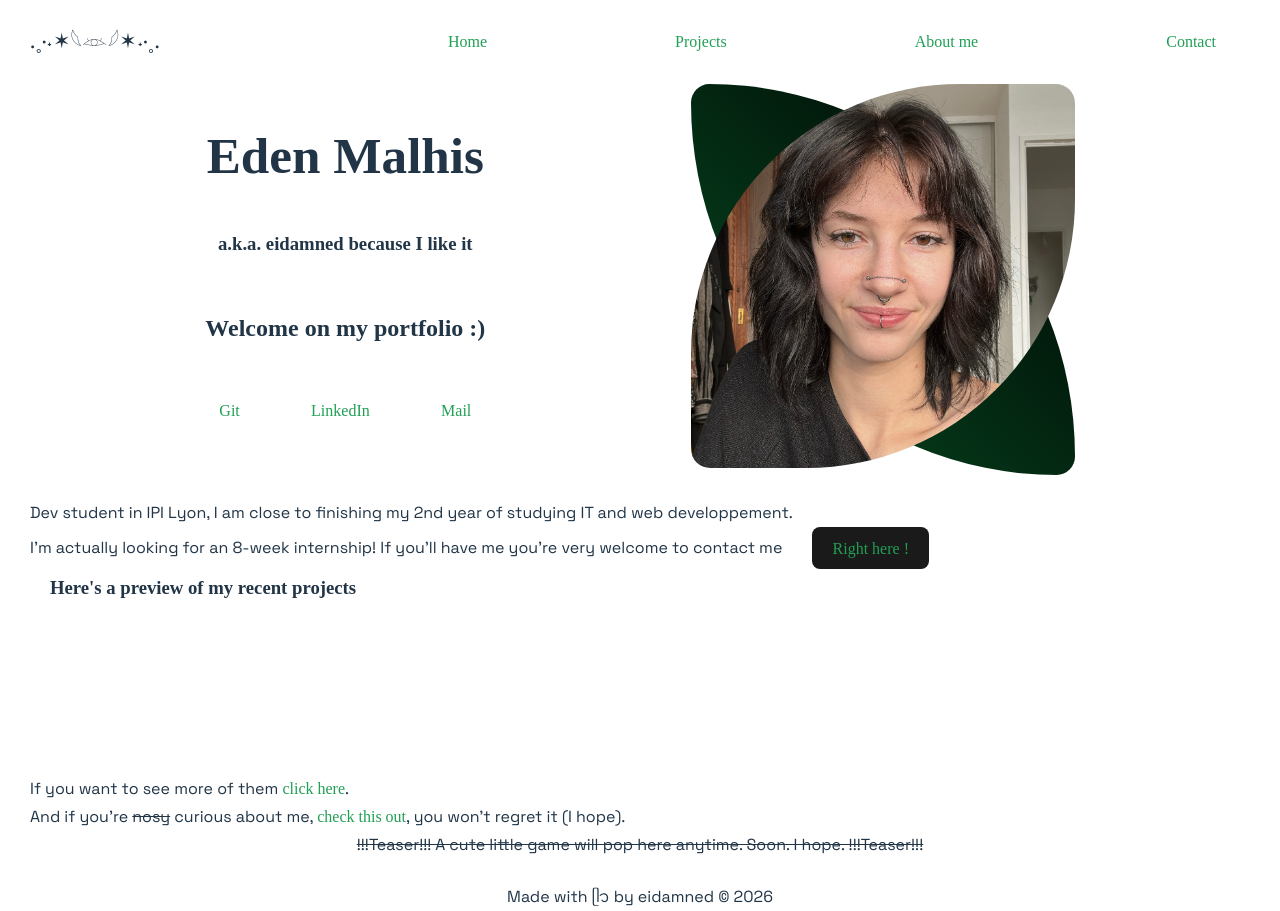
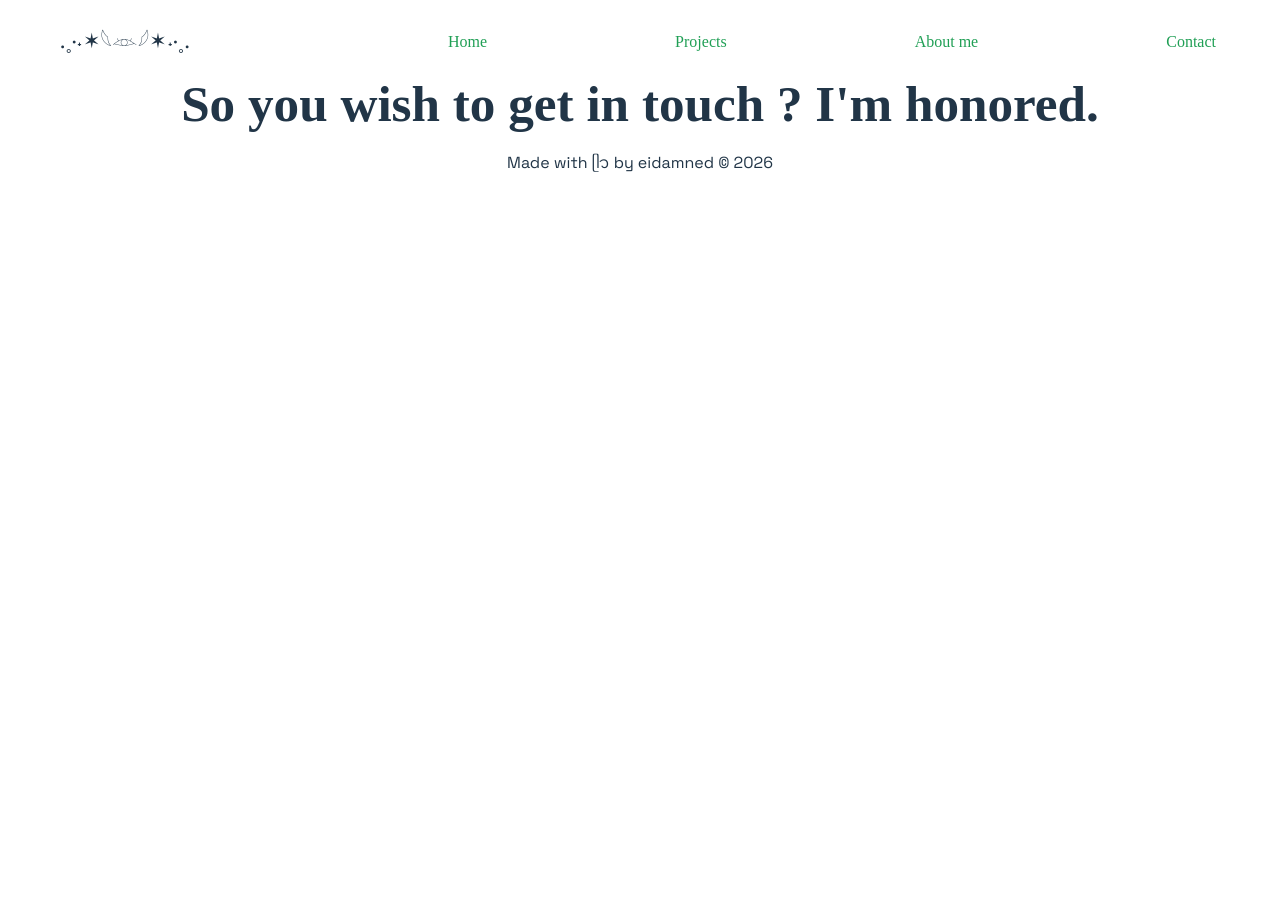
Before and after one commit to Eden-user/Portfolio, a React (Vite) app: page /Contact in a window 1280 px wide. After the commit the page ends 800 px from the top, so only its background shows below. Built offline with nearby package versions, Linux system fonts and the light colour scheme; a web font is replaced by a local one.

Commit message:
starting a sort of contact form

```diff
--- a/src/Contact.jsx
+++ b/src/Contact.jsx
@@ -1,6 +1,11 @@
-function Contact () {
-    return
+function Contact() {
+    return (
     <>
+        <h1>So you wish to get in touch ? I'm honored.</h1>
+        <div className="contact-form">
+        </div>
+    </>
+    )
+};
 
-    </>
-}
+export default Contact;
--- a/src/index.css
+++ b/src/index.css
@@ -23,7 +23,7 @@ html,
 body {
   width: 100%;
   max-width: 100%;
-  overflow-x: hidden;
+  overflow-x: clip;
 }
 
 a:hover {
@@ -62,7 +62,7 @@ button {
 }
 
 p {
-  padding: 2px 30px;
+  padding: 2px 60px;
 }
 
 .pres {
@@ -181,7 +181,7 @@ ul {
 
 .totheleft {
   text-align: left;
-  padding: 5px 50px;
+  padding: 5px 100px;
 }
 
 .teaser {
--- a/src/main.jsx
+++ b/src/main.jsx
@@ -6,7 +6,8 @@ import {
   Outlet,
 } from "react-router-dom";
 import './index.css'
-import App from './App.jsx'
+import App from './App.jsx';
+import Contact from './Contact.jsx';
 import PageError from "./PageError.jsx";
 import Header from "./Header.jsx";
 import Footer from "./Footer.jsx";
@@ -37,7 +38,7 @@ const router = createBrowserRouter([
       },
       {
         path: "/Contact",
-        Component: App,
+        Component: Contact,
       },
       {
         path: "/Projects",
```
Also changed, not shown: 1 other file (tests, documents, lock files or other folders).
